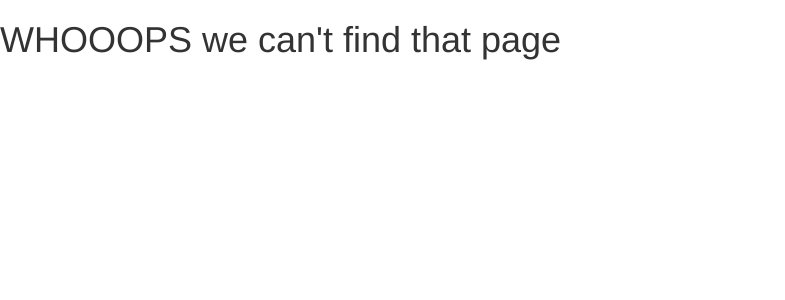
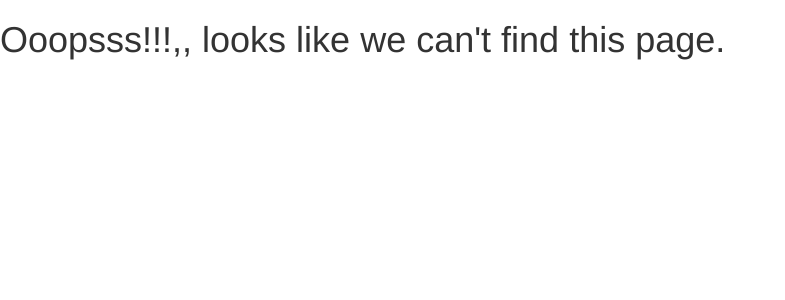
Before and after one commit to Ammoh-Moringa/News-Api, a Flask app: template app/templates/fourOwfour.html in a window 1280 px wide. Shown: the part 52-352 px from the top of the page, without its empty margins (0-785 px from the left). Run offline with Flask 2, Linux system fonts and the light colour scheme; the template is opened without the code that fills it, so the values that code supplies are empty; some libraries are stand-ins or nearby versions.

Commit message:
Add error message

```diff
--- a/app/templates/fourOwfour.html
+++ b/app/templates/fourOwfour.html
@@ -1,5 +1,5 @@
 {% extends 'base.html'%}
 
 {% block content %}
-    <h1>WHOOOPS we can't find that page</h1>
+    <h1>Ooopsss!!!,, looks like we can't find this page.</h1>
 {% endblock %}
```
